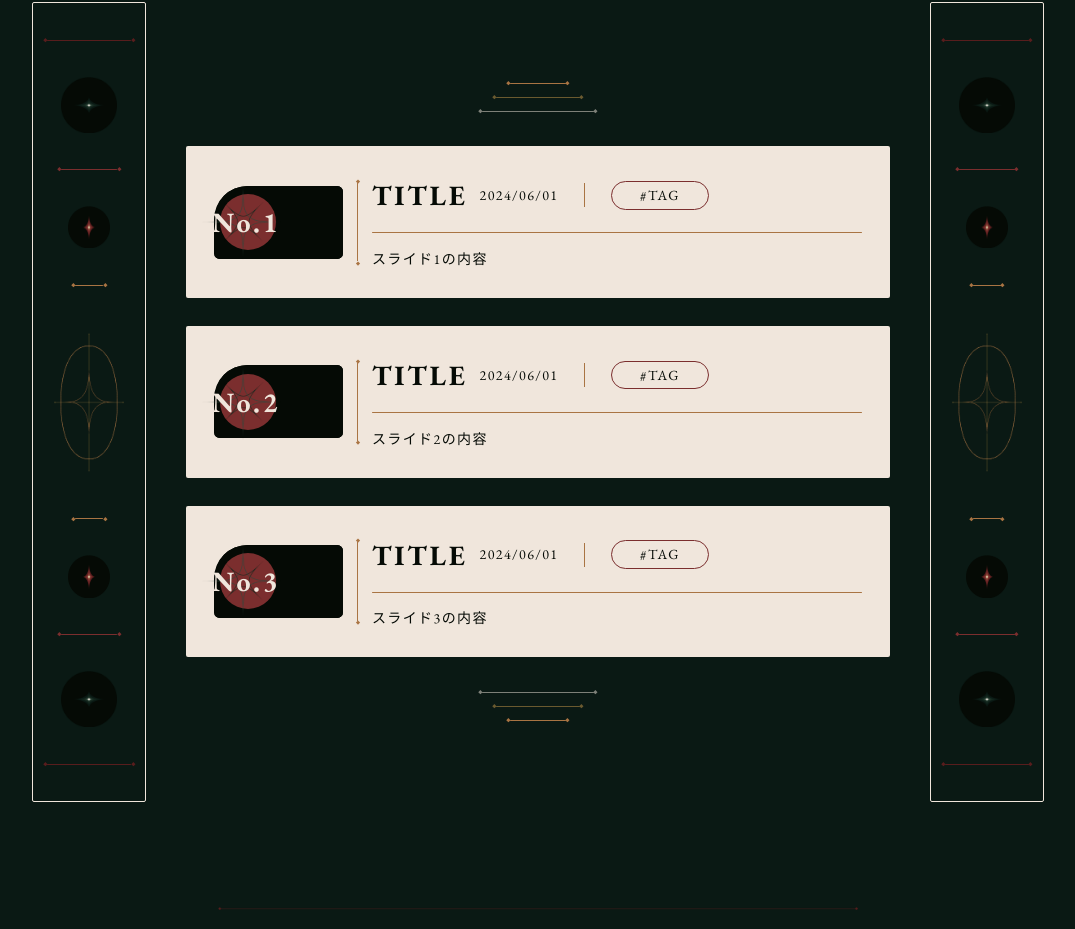
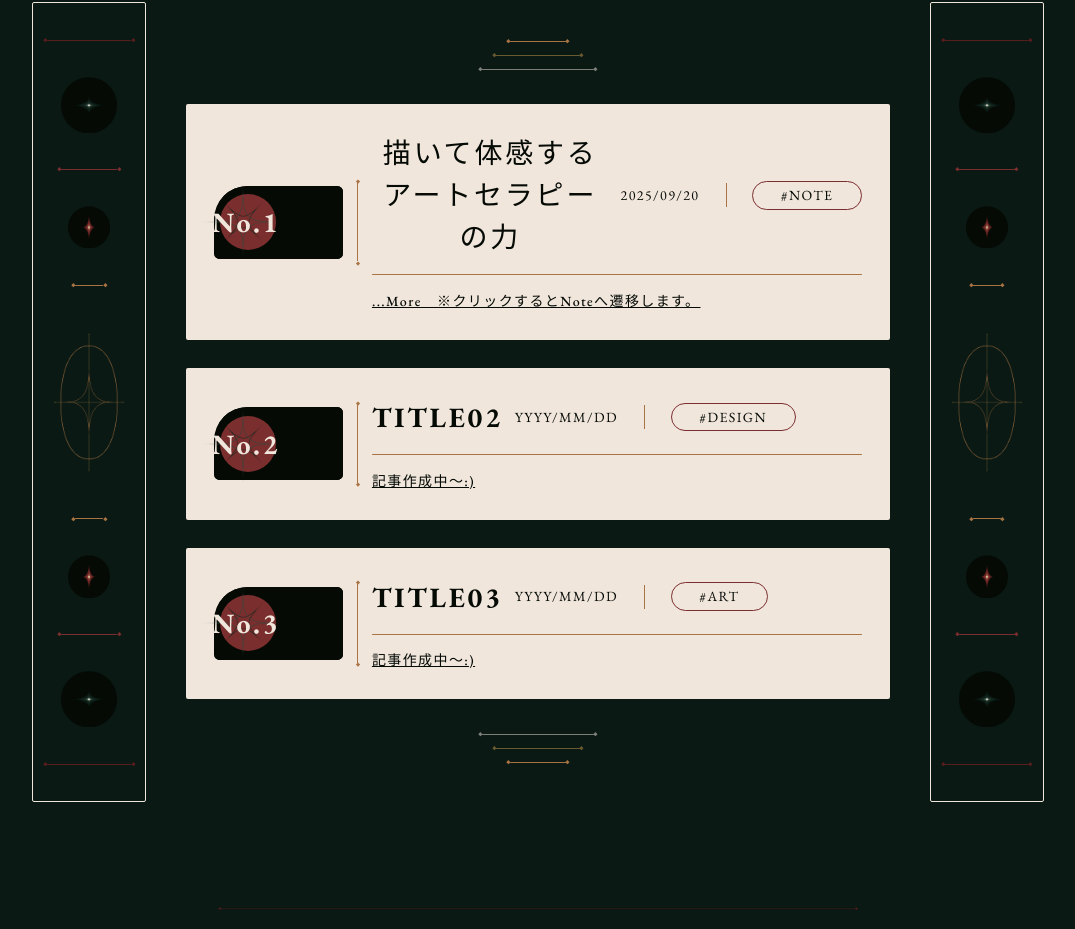
Before and after one commit to Mtorexis/Mt.OrexisPortfoliosite, a React (Vite) app: page / in a window 1280 px wide. Shown: the part 6208-7137 px from the top of the page, without its empty margins (102-1177 px from the left). Built offline with nearby package versions, Linux system fonts and the light colour scheme; a web font is replaced by a local one.

Commit message:
更新内容を記述

```diff
--- a/src/App.css
+++ b/src/App.css
@@ -1570,6 +1570,17 @@ div {
   border-radius: 1px;
 }
 
+.article-link {
+  font-size: 0.5rem;
+  color:#050A05;
+  text-decoration: underline;
+  transition: color 0.3s ease;
+}
+
+.article-link:hover {
+  color: #A97443;
+}
+
 .slider-controls {
   display: flex;
   flex-direction: column;
--- a/src/components/Blog.tsx
+++ b/src/components/Blog.tsx
@@ -1,18 +1,48 @@
 import { useState } from 'react';
 
-const slides = [
-  "スライド1の内容",
-  "スライド2の内容",
-  "スライド3の内容",
-  "スライド4の内容",
-  "スライド5の内容"
+const articles = [
+  {
+    id: 1,
+    title: "描いて体感するアートセラピーの力",
+    date: "2025/09/20",
+    content: "...More　※クリックするとNoteへ遷移します。",
+    tag: "#Note"
+  },
+  {
+    id: 2,
+    title: "Title02",
+    date: "YYYY/MM/DD",
+    content: "記事作成中〜:)",
+    tag: "#Design"
+  },
+  {
+    id: 3,
+    title: "Title03",
+    date: "YYYY/MM/DD",
+    content: "記事作成中〜:)",
+    tag: "#Art"
+  },
+  {
+    id: 4,
+    title: "Title04",
+    date: "YYYY/MM/DD",
+    content: "記事作成中〜:)",
+    tag: "#Portfolio"
+  },
+  {
+    id: 5,
+    title: "Title05",
+    date: "YYYY/MM/DD",
+    content: "記事作成中〜:)",
+    tag: "#Blog"
+  }
 ];
 
 function Blog() {
   const [start, setStart] = useState(0);
 
   // 表示するスライドを3枚だけ切り出す
-  const visibleSlides = slides.slice(start, start + 3);
+  const visibleArticles = articles.slice(start, start + 3);
 
   // const canPrev = start > 0;
   // const canNext = start + 3 < slides.length;
@@ -83,8 +113,8 @@ function Blog() {
                 ))}
               </div>
               {/* スライド本体 */}
-              {visibleSlides.map((content, idx) => (
-                <div className="slide" key={idx}>
+              {visibleArticles.map((article, idx) => (
+                <div className="slide" key={article.id}>
                   <div className="slide-left">
                     <img src="/image/4articleimage.png" className="slide-leftimage" />
                     <div className="slide-left-circle"></div>
@@ -96,13 +126,22 @@ function Blog() {
                   <div className="slide-center-line"></div>
                   <div className="slide-right">
                     <div className="slide-right-header">
-                      <div className="slide-title">Title</div>
-                      <div className="slide-date">2024/06/01</div>
+                    <div className="slide-title">{article.title}</div>
+                      <div className="slide-date">{article.date}</div>
                       <div className="slide-header-line"></div>
-                      <div className="slide-tag">#Tag</div>
+                      <div className="slide-tag">{article.tag}</div>
                     </div>
                     <div className="slide-right-item slide-right-line"></div>
-                    <div className="slide-right-item">{content}</div>
+                    <div className="slide-right-item">
+                      <a
+                        href="Note"
+                        target="_blank"
+                        rel="noopener noreferrer"
+                        className="article-link"
+                      >
+                        {article.content}
+                      </a>
+                    </div>
                   </div>
                 </div>
               ))}
```
Also changed, not shown: public/image/Notes02：TN.png (added), public/image/Notes03：TN.png (added).
